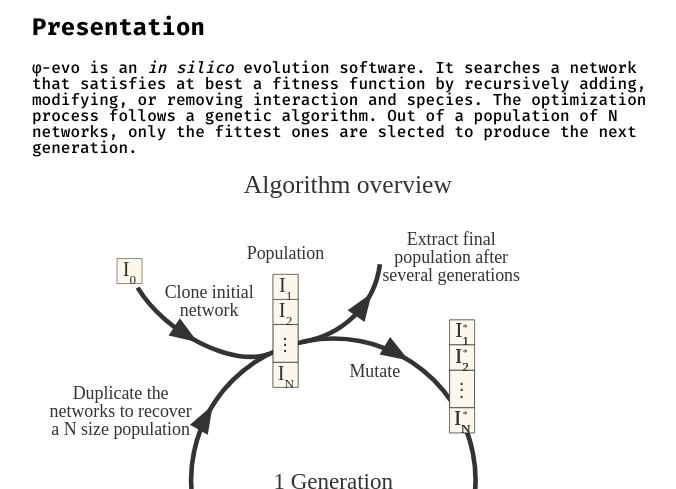
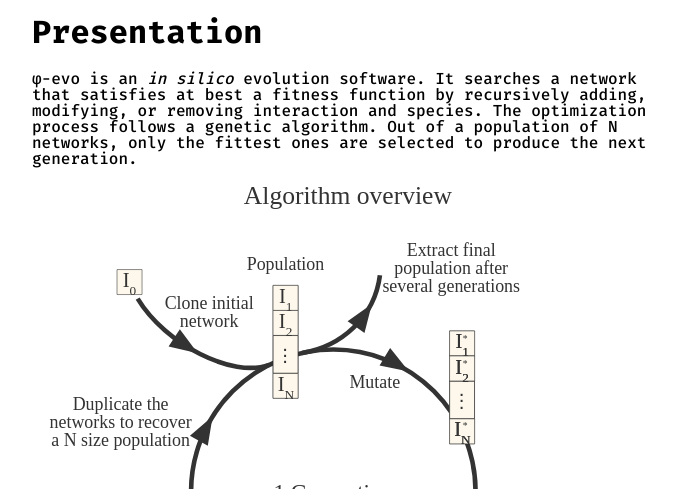
Before and after one commit to phievo/phievo.github.io, a plain HTML site: page index.html in a window 1280 px wide. Shown: the part 311-800 px from the top of the page, without its empty margins (292-968 px from the left). Drawn offline with Linux system fonts and the light colour scheme; a web font is replaced by a local one.

Commit message:
Add logo

```diff
--- a/index.html
+++ b/index.html
@@ -1,5 +1,7 @@
 <html>
   <meta charset="utf-8"/>
+  <link rel="icon" href="https://github.com/phievo/phievo.github.io/blob/master/figures/logo_phievo.png" type="image/png" />
+
   <header><title>φ-evo</title></header>
 
   <link rel="stylesheet" href="https://code.cdn.mozilla.net/fonts/fira.css">
@@ -8,9 +10,10 @@
     <div class="page">
       <img id="phievologo" src="figures/logo_phievo.png" alt="φ-evo"  width="300" height="300">
 
-      <h2>Presentation</h2>
-      <p>φ-evo is an <i>in silico</i> evolution software. It searches a network that satisfies at best a fitness function by recursively adding, modifying, or removing interaction and species. The optimization process follows a genetic algorithm. Out of a population of N networks, only the fittest ones are slected to produce the next generation.</p>
+      <h1>Presentation</h1>
+      <p>φ-evo is an <i>in silico</i> evolution software. It searches a network that satisfies at best a fitness function by recursively adding, modifying, or removing interaction and species. The optimization process follows a genetic algorithm. Out of a population of N networks, only the fittest ones are selected to produce the next generation.</p>
       <div><img id="phievologo" src="figures/algorithm_overview.svg" alt="φ-evo"  width="600"></div>
+
     </div>
   </body>
 </html>
```
